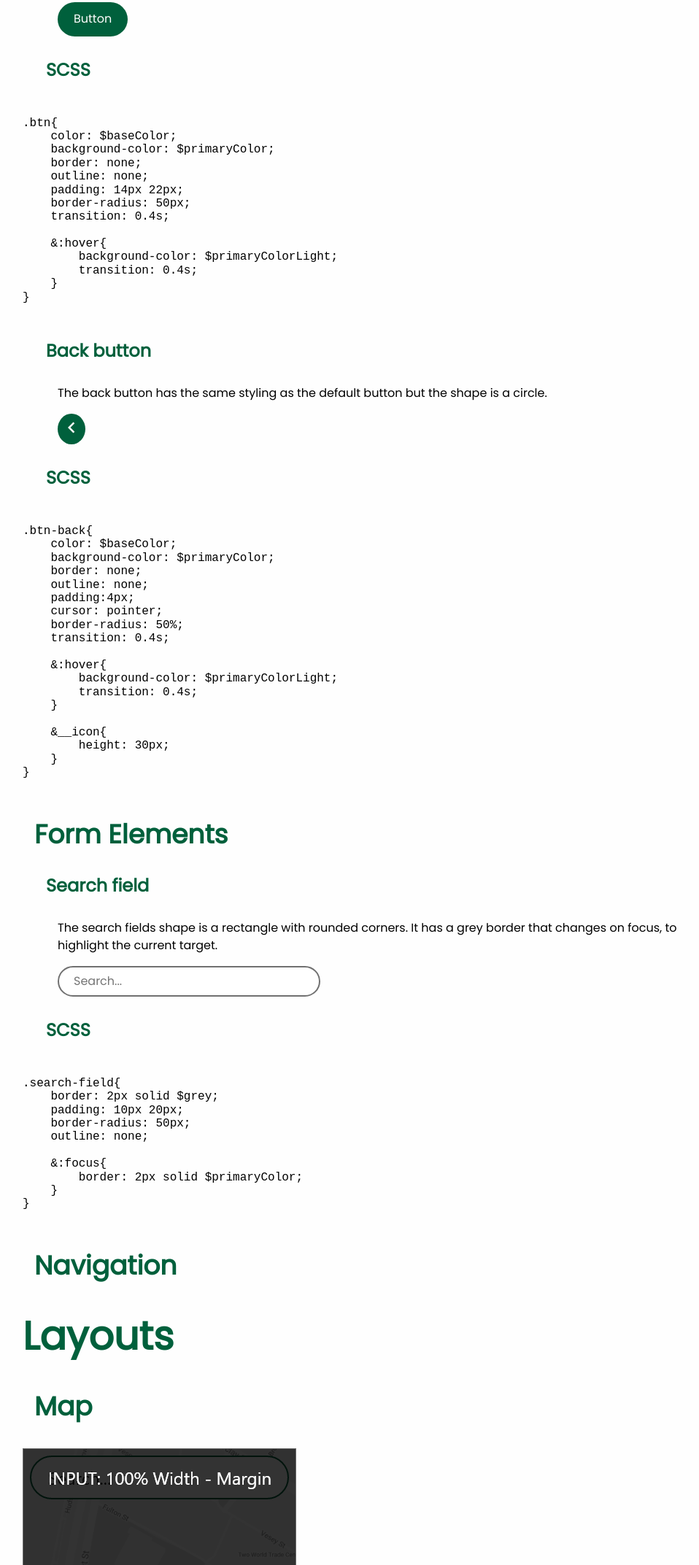
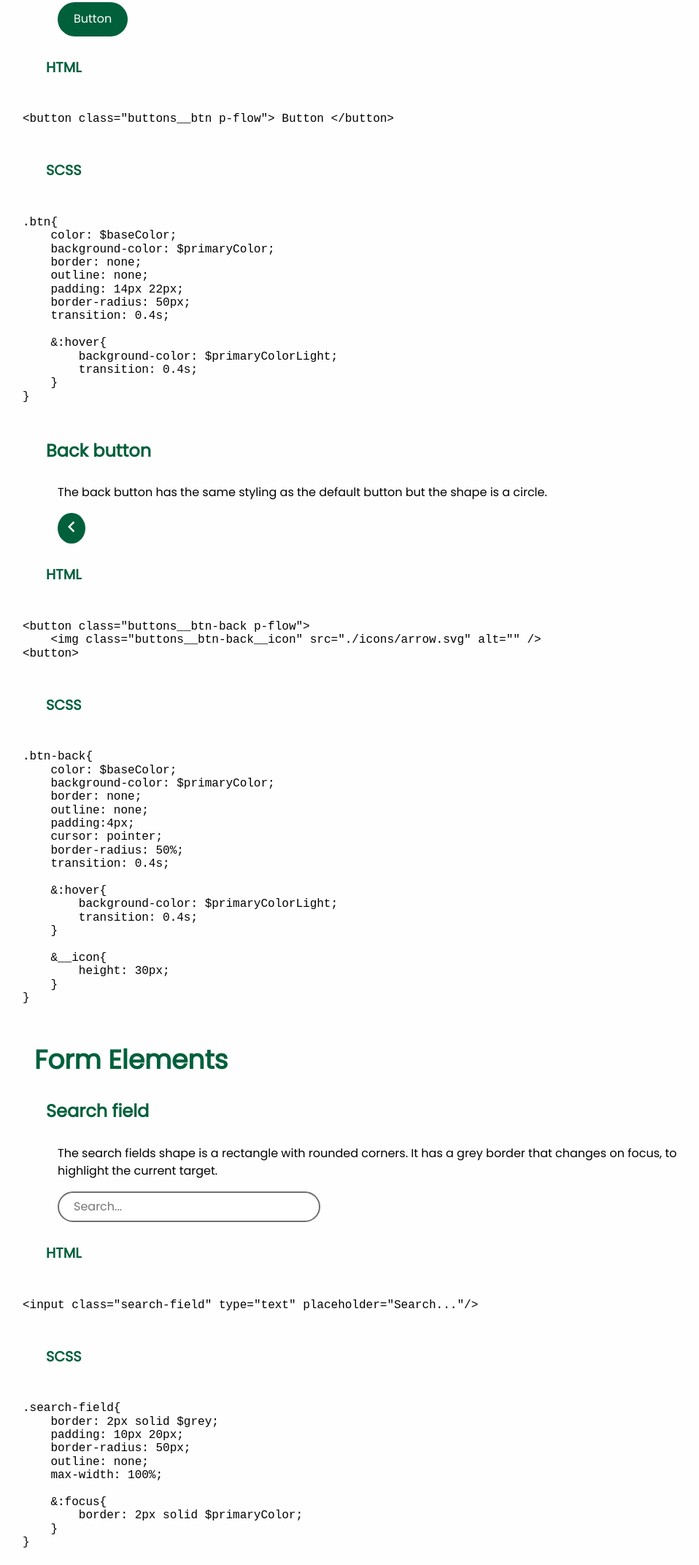
Before and after one commit to Sebsii/Styleguide-AllyMap, a website built with Parcel: page src/index.html in a window 1280 px wide. Shown: the part 3746-5891 px from the top of the page at 73% size, without its empty margins (145-1103 px from the left). Built offline with nearby package versions, Linux system fonts and the light colour scheme.

Commit message:
added html

```diff
--- a/src/index.html
+++ b/src/index.html
@@ -164,7 +164,11 @@
 
                 <div class="buttons">
                     <button class="buttons__btn p-flow">Button</button>
-                    <h4>SCSS</h4>
+                    <h5>HTML</h5>
+                    <pre><code class="lang-html">
+&#60;button class="buttons__btn p-flow"&#62; Button &#60;/button&#62;
+                     </code></pre>
+                    <h5>SCSS</h5>
                     <pre><code class="lang-scss">
 .btn{
     color: $baseColor;
@@ -189,7 +193,13 @@
                     <button class="buttons__btn-back p-flow">
                         <img class="buttons__btn-back__icon" src="./icons/arrow.svg" alt="Some awesome company" />
                     </button>
-                    <h4>SCSS</h4>
+                    <h5>HTML</h5>
+                    <pre><code class="language-html">
+&#60;button class="buttons__btn-back p-flow"&#62;
+    &#60;img class="buttons__btn-back__icon" src="./icons/arrow.svg" alt="" /&#62;
+&#60;button&#62;
+                                        </code></pre>
+                    <h5>SCSS</h5>
                     <pre><code class="lang-scss">
 .btn-back{
     color: $baseColor;
@@ -221,25 +231,27 @@
                     focus,
                     to highlight the current target.
                 </p>
-
                 <div class="form-elements p-flow">
                     <input class="form-elements__search-field" type="text" placeholder="Search...">
                 </div>
-                <h4>SCSS</h4>
+                <h5>HTML</h5>
+                <pre><code class="lang-html">
+&#60;input class="search-field" type="text" placeholder="Search..."/&#62;
+                 </code></pre>
+                <h5>SCSS</h5>
                 <pre><code class="lang-scss">
 .search-field{
     border: 2px solid $grey;
     padding: 10px 20px;
     border-radius: 50px;
     outline: none;
+    max-width: 100%;
 
     &:focus{
         border: 2px solid $primaryColor;
     }
 }
-                </code></pre>
-
-
+            </code></pre>
 
             </section>
             <section class="minor-section">
--- a/src/index.js
+++ b/src/index.js
@@ -5,12 +5,10 @@ Prism.highlightAll();
 document.addEventListener("DOMContentLoaded", function () {
     const nav = document.querySelector(".main-navigation");
     const burger = document.querySelector(".burger");
-    // hljs.initHighlightingOnLoad();
     function toggleNav() {
         nav.classList.toggle("open");
         burger.classList.toggle("open");
     }
-
     burger.addEventListener("click", toggleNav);
 
     const links = document.querySelectorAll("header nav a");
--- a/src/styles/_globals.scss
+++ b/src/styles/_globals.scss
@@ -14,7 +14,7 @@ body {
     background-color: $baseColor;
 }
 
-h1, h2, h3, h4 {
+h1, h2, h3, h4, h5 {
     color: $primaryColor;
 }
 
@@ -36,6 +36,13 @@ h4 {
     margin-left: 2rem;
 }
 
+h5 {
+    font-size: 1.2rem;
+    margin-left: 2rem;
+}
+
+
+
 p {
     line-height: 1.5rem;
 }
@@ -43,7 +50,3 @@ p {
 .max-width-container {
     @include max-width-container
 }
-
-.code{
-    width: 80%;
-}
--- a/src/styles/components/_form.scss
+++ b/src/styles/components/_form.scss
@@ -8,6 +8,7 @@
         padding: 10px 20px;
         border-radius: 50px;
         outline: none;
+        max-width: 100%;
 
         &:focus{
             border: 2px solid $primaryColor;
```
Also changed, not shown: .babelrc.
